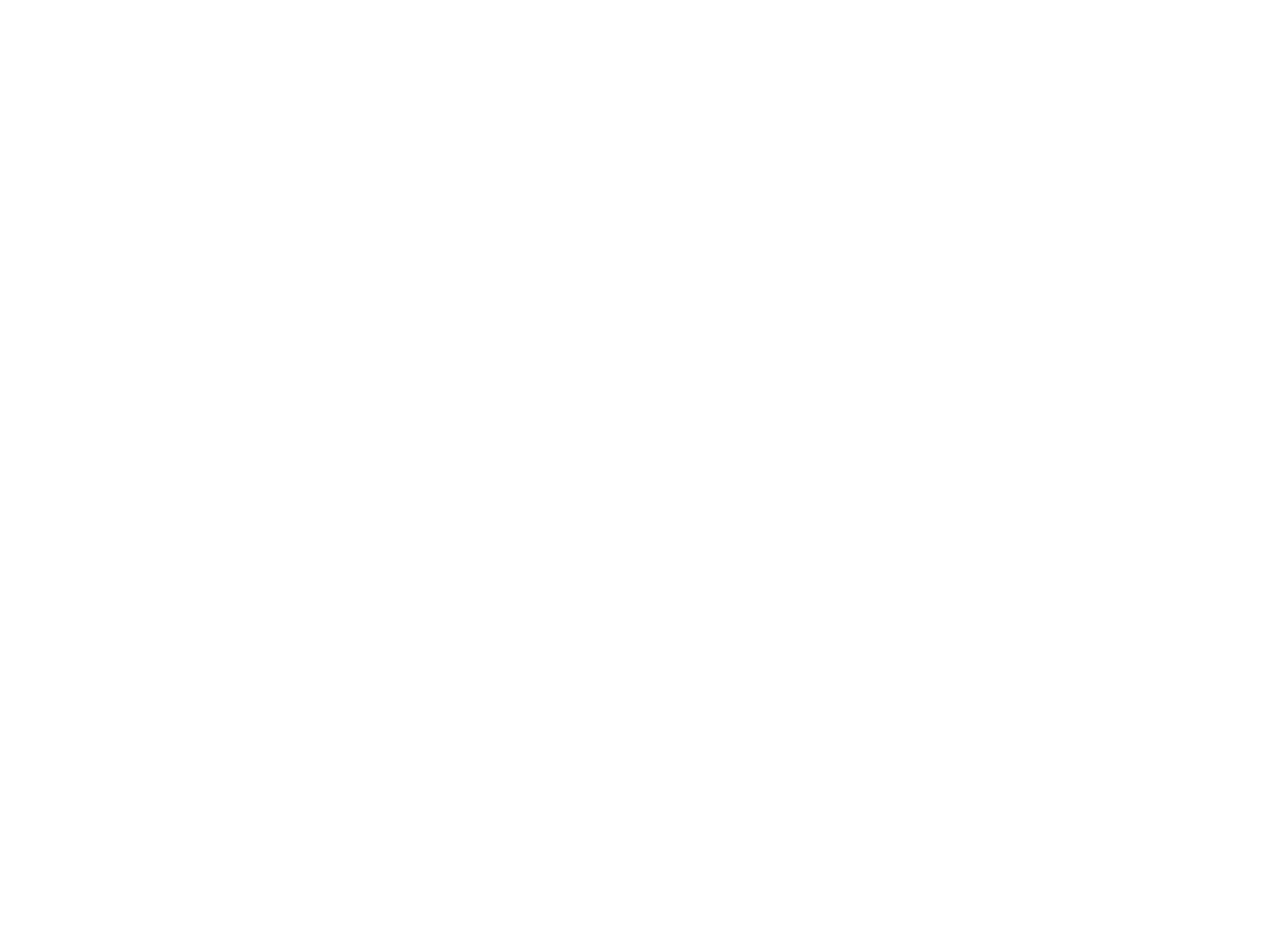
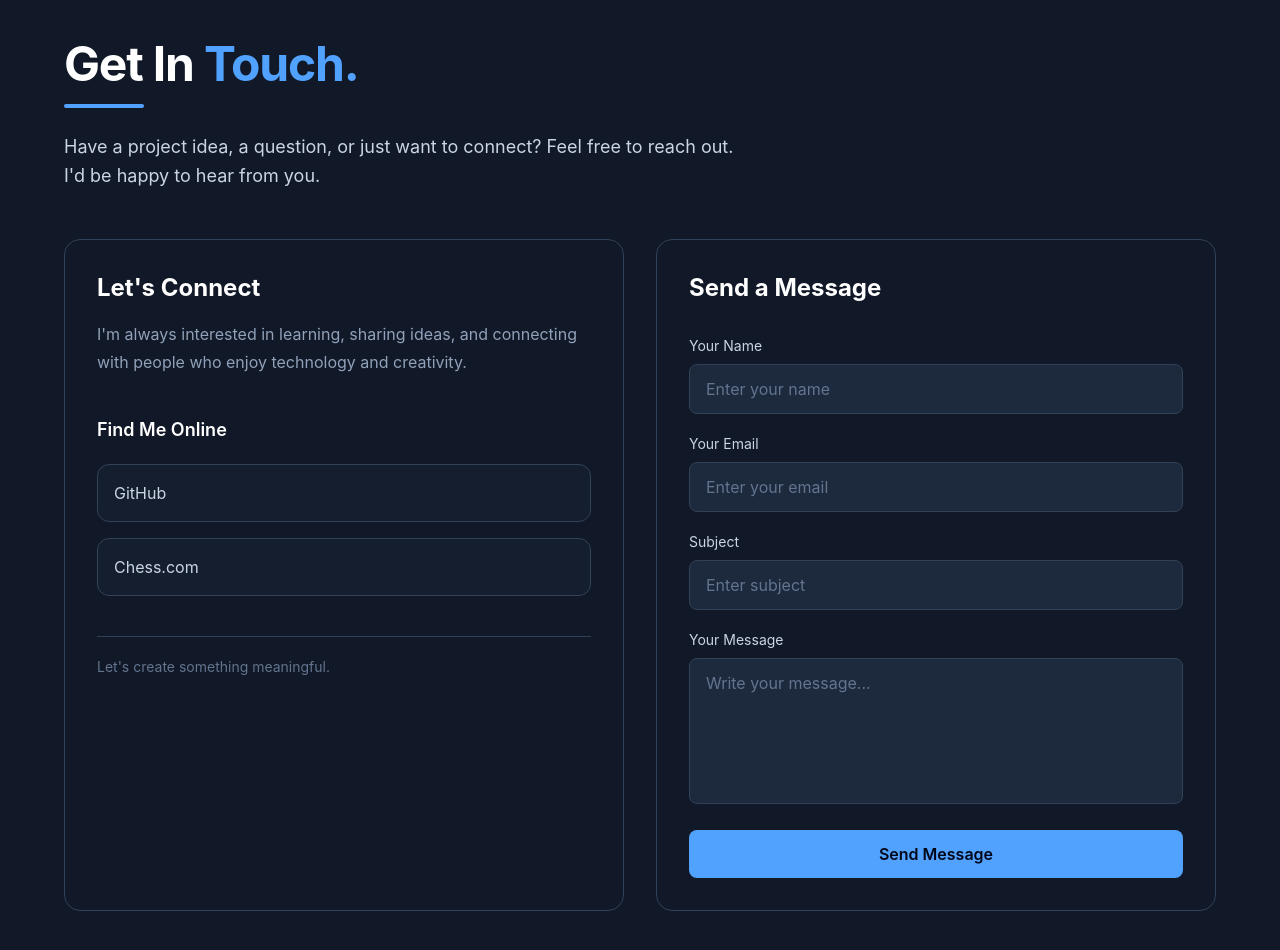
Before and after one commit to Khoyani-Hem/my-profile, a React (Vite) app: page / in a window 1280 px wide. Shown: the part 2480-3430 px from the top of the page. Before the commit the page ends 2408 px from the top, so only its background shows below. Built offline with nearby package versions, Linux system fonts and the light colour scheme.

Commit message:
created the last contact section

```diff
--- a/src/App.jsx
+++ b/src/App.jsx
@@ -2,6 +2,7 @@ import Navbar from './components/Navbar';
 import Hero from './components/Hero';
 import About from './components/About';
 import Projects from './components/Projects';
+import Contact from './components/Contact';
 import './App.css';
 
 function App() {
@@ -16,6 +17,7 @@ function App() {
         	<Hero />
         	<About />
 			<Projects />
+			<Contact />
 
       	</main>
 
--- /dev/null
+++ b/src/components/Contact.jsx
@@ -0,0 +1,188 @@
+
+function Contact() {
+    return (
+        <section
+            id="contact"
+            className="min-h-screen w-full px-6 md:px-16 pt-28 pb-16 scroll-mt-20 bg-[#111827]"
+        >
+
+            {/* Main Container */}
+
+            <div className="max-w-7xl mx-auto">
+
+                {/* Section Heading */}
+
+                <div className="flex flex-col items-start">
+
+                    <h2 className="text-4xl md:text-5xl font-bold text-white tracking-tight">
+                        Get In{" "}
+                        <span className="text-blue-400">Touch</span>
+                        <span className="text-blue-400">.</span>
+                    </h2>
+
+                    {/* Heading Underline */}
+
+                    <div className="mt-4 h-1 w-20 rounded-full bg-blue-400"></div>
+
+                    {/* Introduction */}
+
+                    <p className="mt-6 max-w-2xl text-slate-300 text-base md:text-lg leading-relaxed">
+                        Have a project idea, a question, or just want to
+                        connect? Feel free to reach out. I'd be happy
+                        to hear from you.
+                    </p>
+
+                </div>
+
+                {/* Contact Grid */}
+
+                <div className="mt-12 grid grid-cols-1 lg:grid-cols-2 gap-8">
+
+                    {/* Left Section - Contact Information */}
+
+                    <div className="border border-slate-700 rounded-2xl p-6 md:p-8">
+
+                        <h3 className="text-2xl font-bold text-white">
+                            Let's Connect
+                        </h3>
+
+                        <p className="mt-4 text-slate-400 leading-7">
+                            I'm always interested in learning, sharing ideas,
+                            and connecting with people who enjoy technology
+                            and creativity.
+                        </p>
+
+                        {/* Social Links */}
+
+                        <div className="mt-10">
+
+                            <h4 className="text-lg font-semibold text-white">
+                                Find Me Online
+                            </h4>
+
+                            <div className="mt-5 flex flex-col gap-4">
+
+                                {/* GitHub */}
+
+                                <a
+                                    href="https://github.com/YOUR_USERNAME"
+                                    target="_blank"
+                                    rel="noopener noreferrer"
+                                    className="p-4 rounded-xl border border-slate-700 bg-slate-800/40 text-slate-300 hover:border-blue-400 hover:text-blue-400 transition-all duration-300"
+                                >
+                                    GitHub
+                                </a>
+
+                                {/* Chess.com */}
+
+                                <a
+                                    href="https://www.chess.com/member/YOUR_USERNAME"
+                                    target="_blank"
+                                    rel="noopener noreferrer"
+                                    className="p-4 rounded-xl border border-slate-700 bg-slate-800/40 text-slate-300 hover:border-blue-400 hover:text-blue-400 transition-all duration-300"
+                                >
+                                    Chess.com
+                                </a>
+
+                            </div>
+
+                        </div>
+
+                        {/* Bottom Message */}
+
+                        <div className="mt-10 border-t border-slate-700 pt-5">
+                            <p className="text-sm text-slate-500">
+                                Let's create something meaningful.
+                            </p>
+                        </div>
+
+                    </div>
+
+                    {/* Right Section - Contact Form */}
+
+                    <div className="border border-slate-700 rounded-2xl p-6 md:p-8">
+
+                        <h3 className="text-2xl font-bold text-white">
+                            Send a Message
+                        </h3>
+
+                        <form className="mt-8 flex flex-col gap-5">
+
+                            {/* Name */}
+
+                            <div>
+                                <label className="block mb-2 text-sm text-slate-300">
+                                    Your Name
+                                </label>
+
+                                <input
+                                    type="text"
+                                    placeholder="Enter your name"
+                                    className="w-full px-4 py-3 rounded-lg bg-slate-800 border border-slate-700 text-white placeholder:text-slate-500 outline-none focus:border-blue-400 transition-all"
+                                />
+                            </div>
+
+                            {/* Email */}
+
+                            <div>
+                                <label className="block mb-2 text-sm text-slate-300">
+                                    Your Email
+                                </label>
+
+                                <input
+                                    type="email"
+                                    placeholder="Enter your email"
+                                    className="w-full px-4 py-3 rounded-lg bg-slate-800 border border-slate-700 text-white placeholder:text-slate-500 outline-none focus:border-blue-400 transition-all"
+                                />
+                            </div>
+
+                            {/* Subject */}
+
+                            <div>
+                                <label className="block mb-2 text-sm text-slate-300">
+                                    Subject
+                                </label>
+
+                                <input
+                                    type="text"
+                                    placeholder="Enter subject"
+                                    className="w-full px-4 py-3 rounded-lg bg-slate-800 border border-slate-700 text-white placeholder:text-slate-500 outline-none focus:border-blue-400 transition-all"
+                                />
+                            </div>
+
+                            {/* Message */}
+
+                            <div>
+                                <label className="block mb-2 text-sm text-slate-300">
+                                    Your Message
+                                </label>
+
+                                <textarea
+                                    rows="5"
+                                    placeholder="Write your message..."
+                                    className="w-full px-4 py-3 rounded-lg bg-slate-800 border border-slate-700 text-white placeholder:text-slate-500 outline-none focus:border-blue-400 transition-all resize-none"
+                                ></textarea>
+                            </div>
+
+                            {/* Submit Button */}
+
+                            <button
+                                type="submit"
+                                className="w-full py-3 rounded-lg bg-blue-400 text-slate-950 font-semibold hover:bg-blue-300 transition-all duration-300"
+                            >
+                                Send Message
+                            </button>
+
+                        </form>
+
+                    </div>
+
+                </div>
+
+            </div>
+
+        </section>
+    );
+}
+
+export default Contact;
--- a/src/components/Navbar.jsx
+++ b/src/components/Navbar.jsx
@@ -39,7 +39,7 @@ function Navbar() {
 
                 <a href="#home" className="transition-colors duration-300 ease-in-out hover:text-amber-400">Home</a>
                 <a href="#about" className="transition-colors duration-300 ease-in-out hover:text-amber-400">About</a>
-                <a href="#project" className="transition-colors duration-300 ease-in-out hover:text-amber-400">Project</a>
+                <a href="#projects" className="transition-colors duration-300 ease-in-out hover:text-amber-400">Project</a>
                 <a href="#contact" className="transition-colors duration-300 ease-in-out hover:text-amber-400">Contact</a>
 
             </div>
@@ -53,7 +53,7 @@ function Navbar() {
             >
                 <a href="#home" onClick={() => setIsOpen(false)}>Home</a>
                 <a href="#about" onClick={() => setIsOpen(false)}>About</a>
-                <a href="#project" onClick={() => setIsOpen(false)}>Project</a>
+                <a href="#projects" onClick={() => setIsOpen(false)}>Project</a>
                 <a href="#contact" onClick={() => setIsOpen(false)}>Contact</a>
             </div>
 
```
